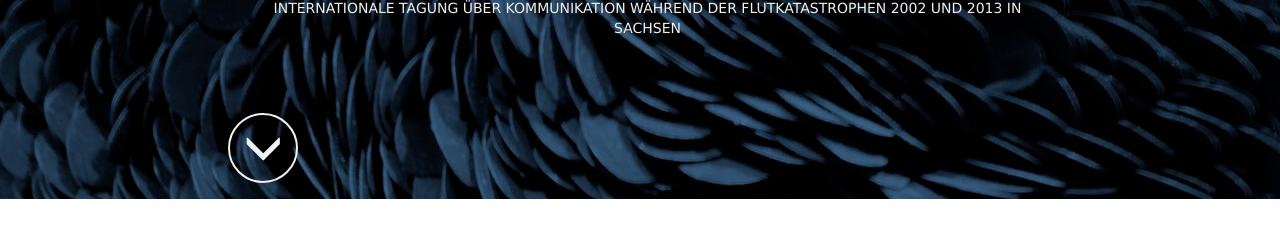
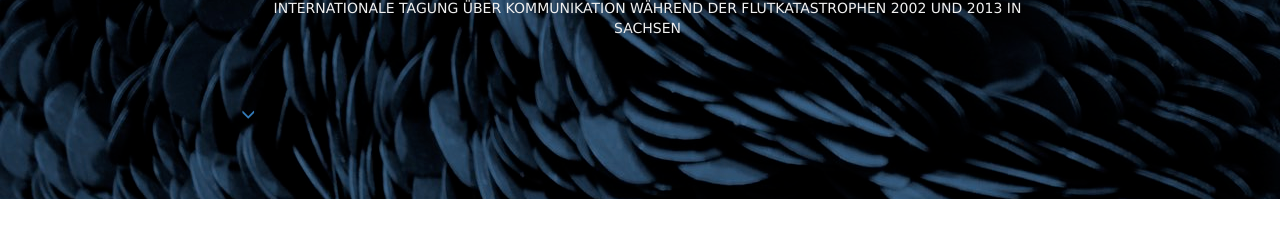
Before and after one commit to susedev/test, a Jekyll site: the page built from index.html, in a window 1280 px wide. Shown: the part 501-730 px from the top of the page. Built offline with Jekyll 4.4.1, drawn with Linux system fonts in a browser that asks for light colours; nearby versions of some CDN libraries; grey boxes are pictures that could not be loaded.

Commit message:
Update home.html

```diff
--- a/_layouts/home.html
+++ b/_layouts/home.html
@@ -14,7 +14,7 @@
     <a rel="license" href="http://creativecommons.org/licenses/by/2.0/"><img alt="Creative Commons License" style="height: 7px; width: 20px; position:right;" src="https://i.creativecommons.org/l/by/2.0/88x31.png" /></a></p>
     <a href="{{ site.base_url }}/konferenz-kommunikationsfluten.html"><p style="font-family: Verdana,Geneva,sans-serif; color:#F0F0F0; font-size: 46px; font-size: 3.8vmax; text-align: center; margin-top:400px; margin-bottom: ">KommunikationsFluten</p></a>
     <a href="{{ site.base_url }}/konferenz-kommunikationsfluten.html"><p style="font-family: Verdana,Geneva,sans-serif; font-size: 3.2vm; color:#F0F0F0; text-align: center; text-transform: uppercase;  padding-bottom:50px; margin-left: 15px;">Internationale Tagung über Kommunikation während der Flutkatastrophen 2002 und 2013 in Sachsen</p></a>
-    <a class="btn btn-circle1" href={{ site.base_url }}/konferenz-kommunikationsfluten.html><span class="glyphicon glyphicon-menu-down" aria-hidden="true"></span></a>
+    <a class="btn btn-circle" href={{ site.base_url }}/konferenz-kommunikationsfluten.html><span class="glyphicon glyphicon-menu-down" aria-hidden="true"></span></a>
   </div>
  </header>
 
```
